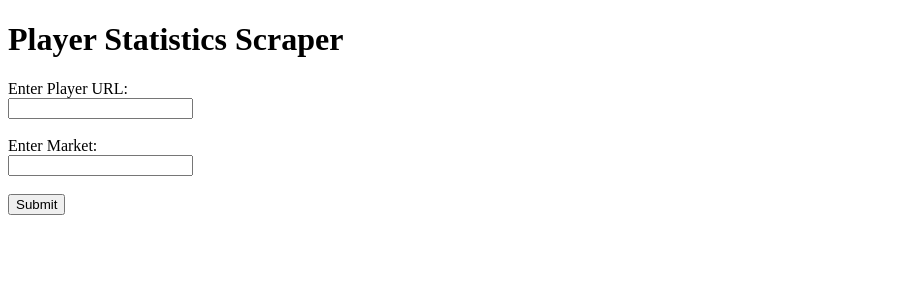
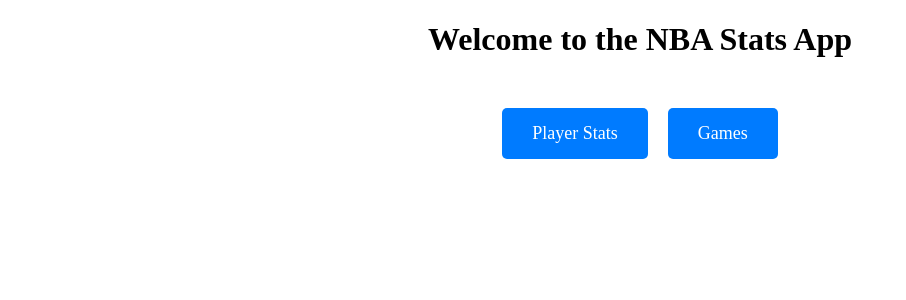
Before and after one commit to andywelly/NBA_Stats_Scraper, a Flask app: page / in a window 1280 px wide. Shown: the top 300 px of the page, without its empty margins (0-906 px from the left). Run offline with Flask 3, Linux system fonts and the light colour scheme.

Commit message:
Add games page

```diff
--- a/app.py
+++ b/app.py
@@ -4,8 +4,14 @@ from bs4 import BeautifulSoup
 
 app = Flask(__name__)
 
-@app.route("/", methods=["GET", "POST"])
-def index():
+# Front page route
+@app.route("/")
+def front_page():
+    return render_template("index.html")
+
+# Player stats route
+@app.route("/player", methods=["GET", "POST"])
+def player():
     if request.method == "POST":
         user_url = request.form.get("user_url")
         market_request = request.form.get("market_request")
@@ -36,7 +42,7 @@ def index():
             threePM = [game.find_all('td')[9].text.strip() for game in games]
 
             return render_template(
-                "results.html",
+                "player.html",
                 name=name,
                 team=team,
                 points=points,
@@ -52,7 +58,13 @@ def index():
         except Exception as e:
             return f"An error occurred: {str(e)}"
 
-    return render_template("index.html")
+    return render_template("player.html")
+
+# Games route
+@app.route("/games")
+def games():
+    # Add logic for games here (e.g., scrape games data)
+    return render_template("games.html")
 
 if __name__ == "__main__":
     app.run(debug=True)
--- a/odds.py
+++ b/odds.py
@@ -13,7 +13,7 @@ def check_odds(array, markets, stat):
 
 
 def check_market_hit(stat_array, market):
-    count = 0;
+    count = 0
     for stat in stat_array:
         if (int(stat) >= market):
             count += 1
--- a/templates/index.html
+++ b/templates/index.html
@@ -3,16 +3,34 @@
 <head>
     <meta charset="UTF-8">
     <meta name="viewport" content="width=device-width, initial-scale=1.0">
-    <title>Player Stats Scraper</title>
+    <title>Front Page</title>
+    <style>
+        .button-container {
+            display: flex;
+            justify-content: center;
+            gap: 20px;
+            margin-top: 50px;
+        }
+        .button {
+            padding: 15px 30px;
+            font-size: 18px;
+            cursor: pointer;
+            background-color: #007BFF;
+            color: white;
+            border: none;
+            border-radius: 5px;
+            text-decoration: none;
+        }
+        .button:hover {
+            background-color: #0056b3;
+        }
+    </style>
 </head>
 <body>
-    <h1>Player Statistics Scraper</h1>
-    <form method="POST">
-        <label for="user_url">Enter Player URL:</label><br>
-        <input type="text" id="user_url" name="user_url" required><br><br>
-        <label for="market_request">Enter Market:</label><br>
-        <input type="text" id="market_request" name="market_request" required><br><br>
-        <button type="submit">Submit</button>
-    </form>
+    <h1 style="text-align: center;">Welcome to the NBA Stats App</h1>
+    <div class="button-container">
+        <a href="/player" class="button">Player Stats</a>
+        <a href="/games" class="button">Games</a>
+    </div>
 </body>
 </html>
```
Also changed, not shown: templates/games.html (added, +13 -0 lines), templates/player.html (renamed from templates/results.html, +13 -2 lines).
